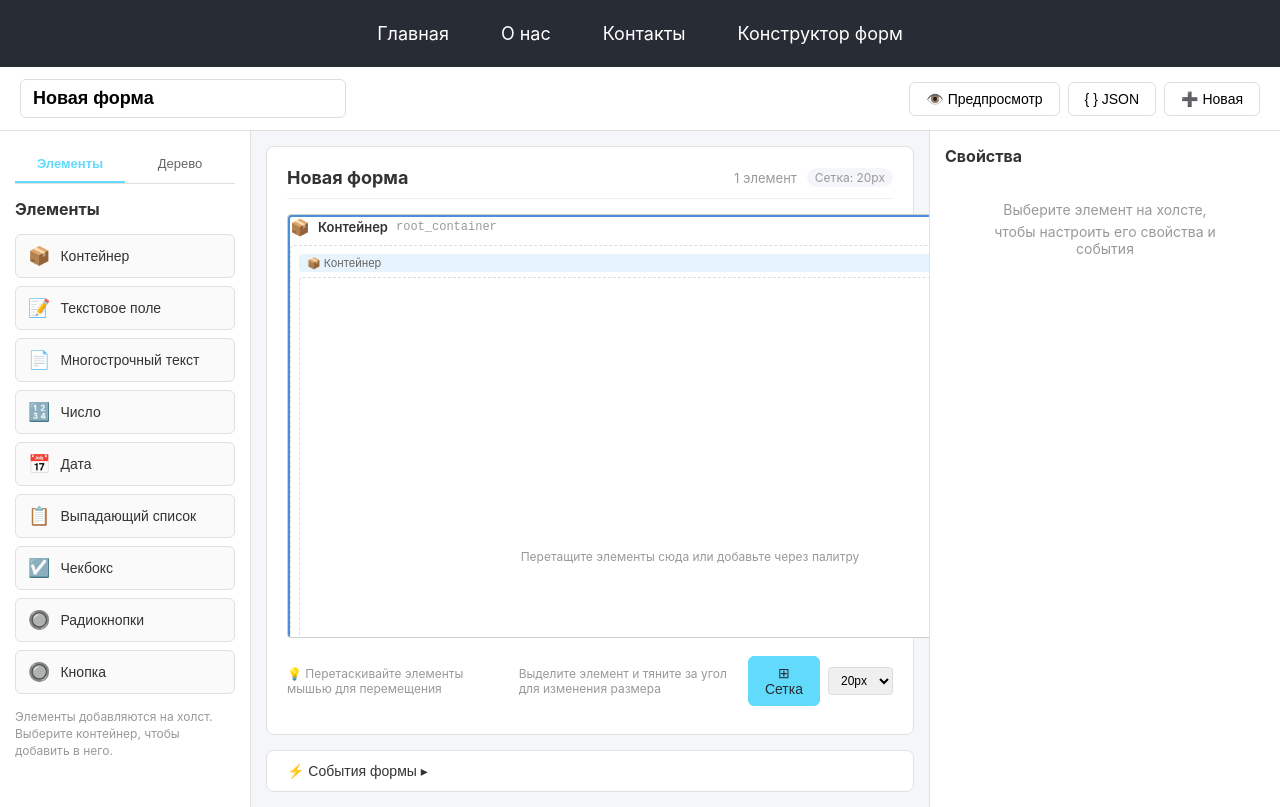
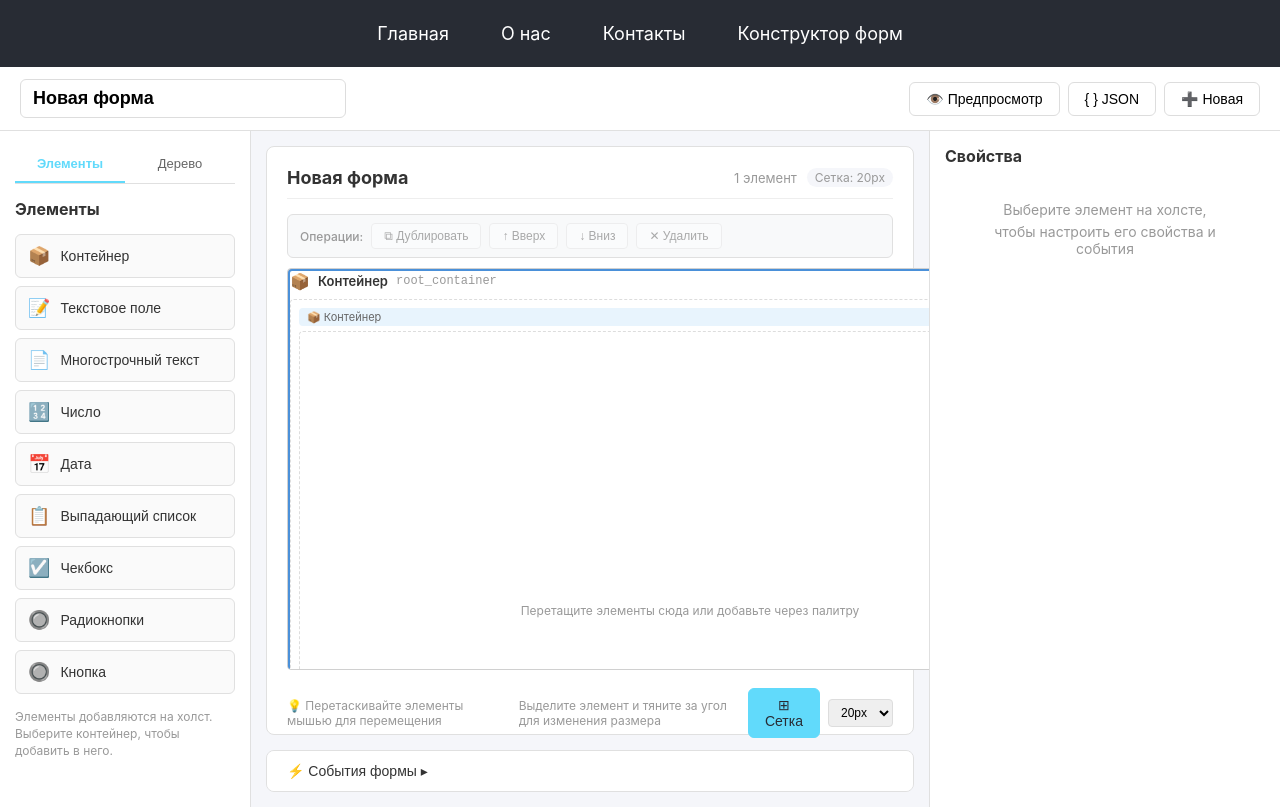
Before and after one commit to ivankud/PR-1, a React (Create React App) app in the folder my-app/: page /builder in a window 1280 px wide. Built offline with nearby package versions, Linux system fonts and the light colour scheme.

Commit message:
панель инструментов начало

```diff
--- a/my-app/src/App.css
+++ b/my-app/src/App.css
@@ -713,6 +713,52 @@
   color: #999;
 }
 
+/* Панель операций над холстом */
+.canvas-operations-bar {
+  display: flex;
+  align-items: center;
+  gap: 8px;
+  padding: 8px 12px;
+  background: #f8f9fa;
+  border: 1px solid #e0e0e0;
+  border-radius: 6px;
+  margin-bottom: 10px;
+  flex-wrap: wrap;
+}
+
+.canvas-operations-label {
+  font-size: 12px;
+  color: #999;
+  font-weight: 500;
+}
+
+.canvas-operation-btn {
+  padding: 5px 12px;
+  border: 1px solid #ddd;
+  border-radius: 4px;
+  background: #fff;
+  cursor: pointer;
+  font-size: 12px;
+  color: #333;
+  transition: all 0.2s;
+}
+
+.canvas-operation-btn:hover:not(:disabled) {
+  background: #e8f4fd;
+  border-color: #61dafb;
+}
+
+.canvas-operation-btn:disabled {
+  opacity: 0.4;
+  cursor: not-allowed;
+}
+
+.canvas-operation-btn.danger:hover:not(:disabled) {
+  background: #ffebee;
+  border-color: #f44336;
+  color: #f44336;
+}
+
 .canvas-empty {
   text-align: center;
   padding: 40px 20px;
--- a/my-app/src/components/form-builder/FormBuilder.js
+++ b/my-app/src/components/form-builder/FormBuilder.js
@@ -33,6 +33,7 @@ function FormBuilder() {
     updateElementEvent,
     updateFormEvent,
     removeElement,
+    duplicateElement,
     moveElement,
     updateFormName,
     updateCanvasSettings,
@@ -161,6 +162,7 @@ function FormBuilder() {
               selectedElementId={selectedElementId}
               onSelectElement={setSelectedElementId}
               onRemoveElement={removeElement}
+              onDuplicateElement={duplicateElement}
               onMoveElement={moveElement}
               onUpdateElementPosition={updateElementPosition}
               onUpdateElementSize={updateElementSize}
--- a/my-app/src/components/form-builder/FormCanvas.js
+++ b/my-app/src/components/form-builder/FormCanvas.js
@@ -10,6 +10,7 @@ function FormCanvas({
   selectedElementId,
   onSelectElement,
   onRemoveElement,
+  onDuplicateElement,
   onMoveElement,
   onUpdateElementPosition,
   onUpdateElementSize,
@@ -136,6 +137,23 @@ function FormCanvas({
     setDragState(null);
     setHoverContainerId(null);
   }, []);
+
+  // Выбранный элемент (для панели операций)
+  const selectedElement = selectedElementId
+    ? (function findInList(elements) {
+        for (const el of elements) {
+          if (el.id === selectedElementId) return el;
+          if (el.children && el.children.length > 0) {
+            const found = findInList(el.children);
+            if (found) return found;
+          }
+        }
+        return null;
+      })(form.elements)
+    : null;
+
+  const isSelectedRoot = selectedElement?.isRoot === true;
+  const hasSelection = !!selectedElement && !isSelectedRoot;
 
   // Рендер элемента на холсте.
   // isInContainer определяет, рендерится ли элемент внутри контейнера.
@@ -378,6 +396,43 @@ function FormCanvas({
         </div>
       </div>
 
+      {/* Панель операций над выбранным элементом */}
+      <div className="canvas-operations-bar">
+        <span className="canvas-operations-label">Операции:</span>
+        <button
+          className="canvas-operation-btn"
+          disabled={!hasSelection}
+          onClick={() => onDuplicateElement(selectedElementId)}
+          title="Дублировать элемент"
+        >
+          ⧉ Дублировать
+        </button>
+        <button
+          className="canvas-operation-btn"
+          disabled={!hasSelection}
+          onClick={() => onMoveElement(selectedElementId, -1)}
+          title="Переместить вверх"
+        >
+          ↑ Вверх
+        </button>
+        <button
+          className="canvas-operation-btn"
+          disabled={!hasSelection}
+          onClick={() => onMoveElement(selectedElementId, 1)}
+          title="Переместить вниз"
+        >
+          ↓ Вниз
+        </button>
+        <button
+          className="canvas-operation-btn danger"
+          disabled={!hasSelection}
+          onClick={() => onRemoveElement(selectedElementId)}
+          title="Удалить элемент"
+        >
+          ✕ Удалить
+        </button>
+      </div>
+
       {/* Рабочая область вокруг страницы (невидимая часть холста) */}
       <div
         ref={workspaceRef}
--- a/my-app/src/hooks/useFormBuilder.js
+++ b/my-app/src/hooks/useFormBuilder.js
@@ -214,6 +214,50 @@ export function useFormBuilder() {
     [setForm, selectedElementId]
   );
 
+  // Дублирование элемента (рекурсивно).
+  // Создаёт копию элемента с новым id и размещает её сразу после оригинала.
+  const duplicateElement = useCallback(
+    (elementId) => {
+      const copyId = `${elementId}-copy-${Date.now()}`;
+      setForm((prev) => {
+        const duplicateInList = (elements) => {
+          const index = elements.findIndex((el) => el.id === elementId);
+          if (index === -1) {
+            // Ищем во вложенных
+            return elements.map((el) => {
+              if (el.children && el.children.length > 0) {
+                return { ...el, children: duplicateInList(el.children) };
+              }
+              return el;
+            });
+          }
+          const original = elements[index];
+          if (original.isRoot) return elements;
+
+          const copy = JSON.parse(JSON.stringify(original));
+          copy.id = copyId;
+          copy.x = (original.x || 0) + 20;
+          copy.y = (original.y || 0) + 20;
+          if (copy.children) {
+            copy.children = copy.children.map((child) => ({
+              ...child,
+              id: `${child.id}-copy-${Date.now()}`,
+            }));
+          }
+
+          const newElements = [...elements];
+          newElements.splice(index + 1, 0, copy);
+          return newElements;
+        };
+
+        return { ...prev, elements: duplicateInList(prev.elements) };
+      });
+      // Выделяем копию
+      setSelectedElementId(copyId);
+    },
+    [setForm]
+  );
+
   // Перемещение элемента вверх/вниз (в пределах его родителя)
   const moveElement = useCallback(
     (elementId, direction) => {
@@ -300,6 +344,7 @@ export function useFormBuilder() {
     updateElementEvent,
     updateFormEvent,
     removeElement,
+    duplicateElement,
     moveElement,
     updateFormName,
     updateCanvasSettings,
```
